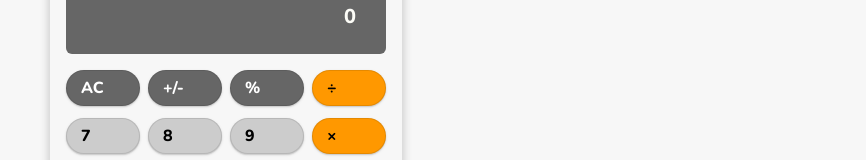
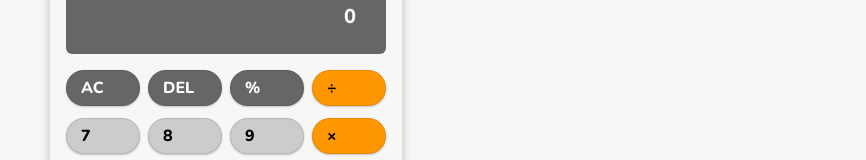
Before and after one commit to DemonDaddy22/all-about-reactJS, a React (Create React App) app: page /#/calculator in a window 1280 px wide. Shown: the part 262-422 px from the top of the page, without its empty margins (414-1280 px from the left). Built offline with nearby package versions, Linux system fonts and the light colour scheme.

Commit message:
add delete button to remove characters

```diff
--- a/src/components/Calculator/components/InputButton/styles.module.css
+++ b/src/components/Calculator/components/InputButton/styles.module.css
@@ -6,6 +6,13 @@
     border: 1px solid var(--border-color);
     box-shadow: var(--card-shadow);
     transition: color 0.5s ease-in-out, border 0.5s ease-in-out, background-color 0.5s ease-in-out, box-shadow 0.5s ease-in-out, filter 0.2s ease-in-out;
+    -webkit-tap-highlight-color: transparent;
+    -webkit-touch-callout: none;
+    -webkit-user-select: none;
+    -khtml-user-select: none;
+    -moz-user-select: none;
+    -ms-user-select: none;
+    user-select: none;
 }
 
 .inputButton:hover {
--- a/src/components/Calculator/index.js
+++ b/src/components/Calculator/index.js
@@ -4,6 +4,8 @@ import classes from './styles.module.css';
 import Page from '../../ui-components/Page';
 import { rows } from './rows';
 import InputRow from './components/InputRow';
+import SnackBar from '../../ui-components/SnackBar';
+import { isEmptyString } from '../../utils';
 
 const operators = ['+', '-', '×', '÷', '%'];
 const operatorMap = Object.freeze({
@@ -27,23 +29,37 @@ export default class Calculator extends React.Component {
         let expression = this.state.expression === '0' ? '' : this.state.expression;
         switch (button) {
             case '=':
+                // evaluate the expression
                 try {
+                    // eval is not recommended as it can execute any expression which is passed on as value
                     // eslint-disable-next-line
                     expression = eval(expression);
-                    this.setState({ expression });
+                    this.setState({ expression: `${expression}` });
                 } catch (e) {
-                    console.log(e.message);
+                    const snack = {
+                        snackOpen: true,
+                        snackMessage: e.message,
+                        snackSeverity: 'error'
+                    }
+                    this.setState({ snack });
                 } finally {
                     break;
                 }
+
             case 'AC':
                 this.clearExpression();
                 break;
-            case '+/-':
-                // handle toggling when expr is empty, and when it has something
-                // add negative sign for - and nothing for +
+
+            case 'DEL':
+                // removes the trailing character
+                expression = !isEmptyString(expression) ? expression.slice(0, expression.length - 1) : '';
+                // if the string becomes empty after removal, replace with 0
+                expression = isEmptyString(expression) ? '0' : expression;
+                this.setState({ expression });
                 break;
+
             default:
+                // add any other input to the expression string
                 if (this.isOperator(button)) expression += this.getOperator(button);
                 else expression += button;
                 this.setState({ expression });
@@ -56,6 +72,8 @@ export default class Calculator extends React.Component {
 
     clearExpression = () => this.setState({ expression: '0' });
 
+    handleSnackClose = () => this.setState({ snack: { ...this.state.snack, snackOpen: false } });
+
     render = () => <Page shouldComponentUpdate={this.updateComponent}>
         <div className={classes.calculatorContainer}>
             <div className={classes.calculatorWrapper}>
@@ -65,13 +83,6 @@ export default class Calculator extends React.Component {
                 {rows.map((row, index) => <InputRow key={`buttons-row-${index}`} row={row} index={index} onButtonClick={this.onButtonClick} />)}
             </div>
         </div>
+        {this.state?.snack?.snackMessage && <SnackBar message={this.state.snack.snackMessage} severity={this.state.snack.snackSeverity} handleClose={this.handleSnackClose} open={this.state.snack.snackOpen} />}
     </Page>
 }
-
-// pass each row to input row
-// render buttons based on row
-// use position to determine colour
-// pass operation methods from calc -> row -> button
-// show 0 when input = ''
-// apply validations for edge cases
-// toggle sign change functionality
--- a/src/components/Calculator/rows.js
+++ b/src/components/Calculator/rows.js
@@ -1,5 +1,5 @@
 export const rows = [
-    [{ flex: 1, buttonContent: 'AC', position: 'top' }, { flex: 1, buttonContent: '+/-', position: 'top' }, { flex: 1, buttonContent: '%', position: 'top' }, { flex: 1, buttonContent: '÷', position: 'right' }],
+    [{ flex: 1, buttonContent: 'AC', position: 'top' }, { flex: 1, buttonContent: 'DEL', position: 'top' }, { flex: 1, buttonContent: '%', position: 'top' }, { flex: 1, buttonContent: '÷', position: 'right' }],
     [{ flex: 1, buttonContent: '7', position: 'center' }, { flex: 1, buttonContent: '8', position: 'center' }, { flex: 1, buttonContent: '9', position: 'center' }, { flex: 1, buttonContent: '×', position: 'right' }],
     [{ flex: 1, buttonContent: '4', position: 'center' }, { flex: 1, buttonContent: '5', position: 'center' }, { flex: 1, buttonContent: '6', position: 'center' }, { flex: 1, buttonContent: '-', position: 'right' }],
     [{ flex: 1, buttonContent: '1', position: 'center' }, { flex: 1, buttonContent: '2', position: 'center' }, { flex: 1, buttonContent: '3', position: 'center' }, { flex: 1, buttonContent: '+', position: 'right' }],
```
